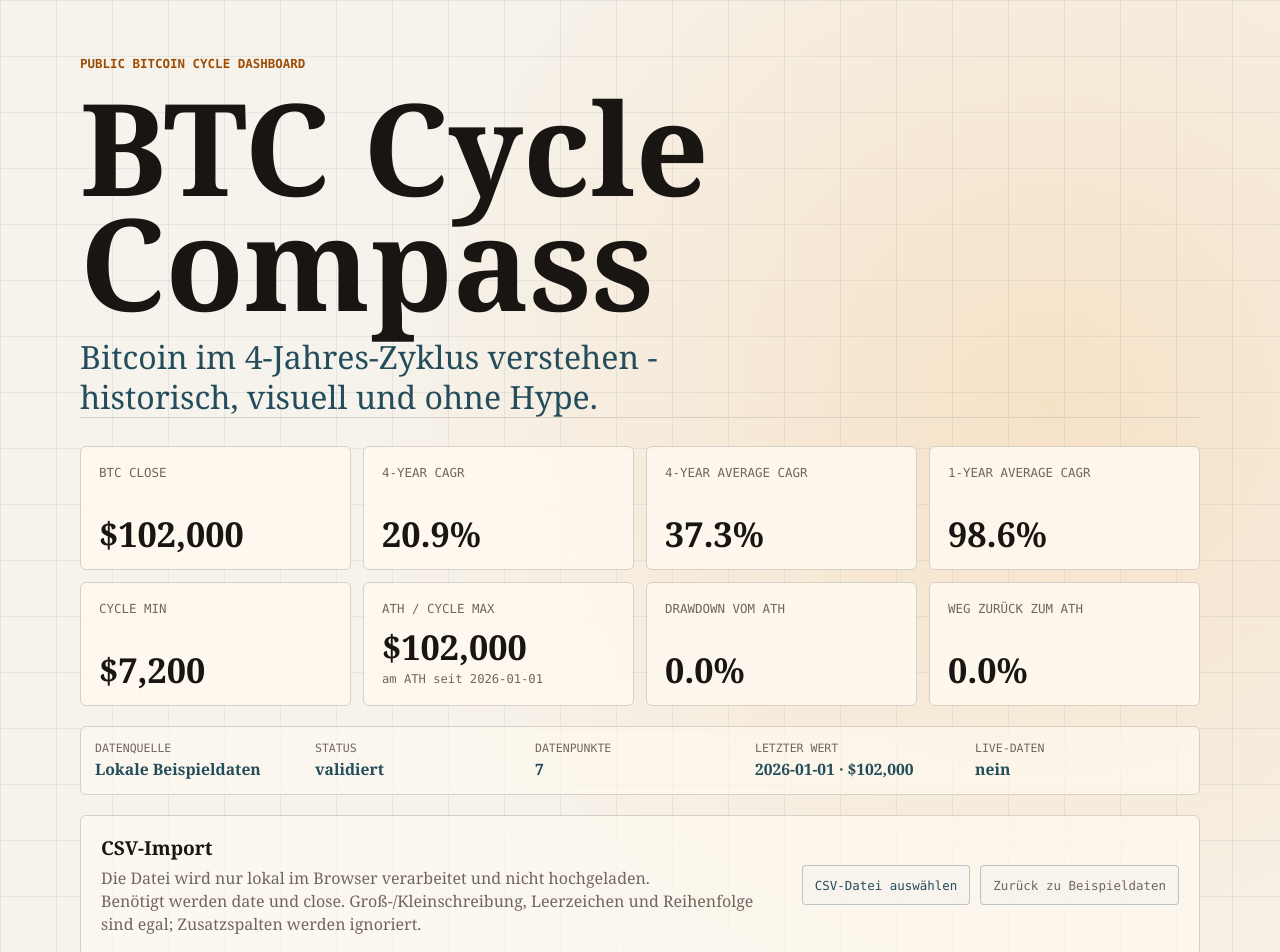
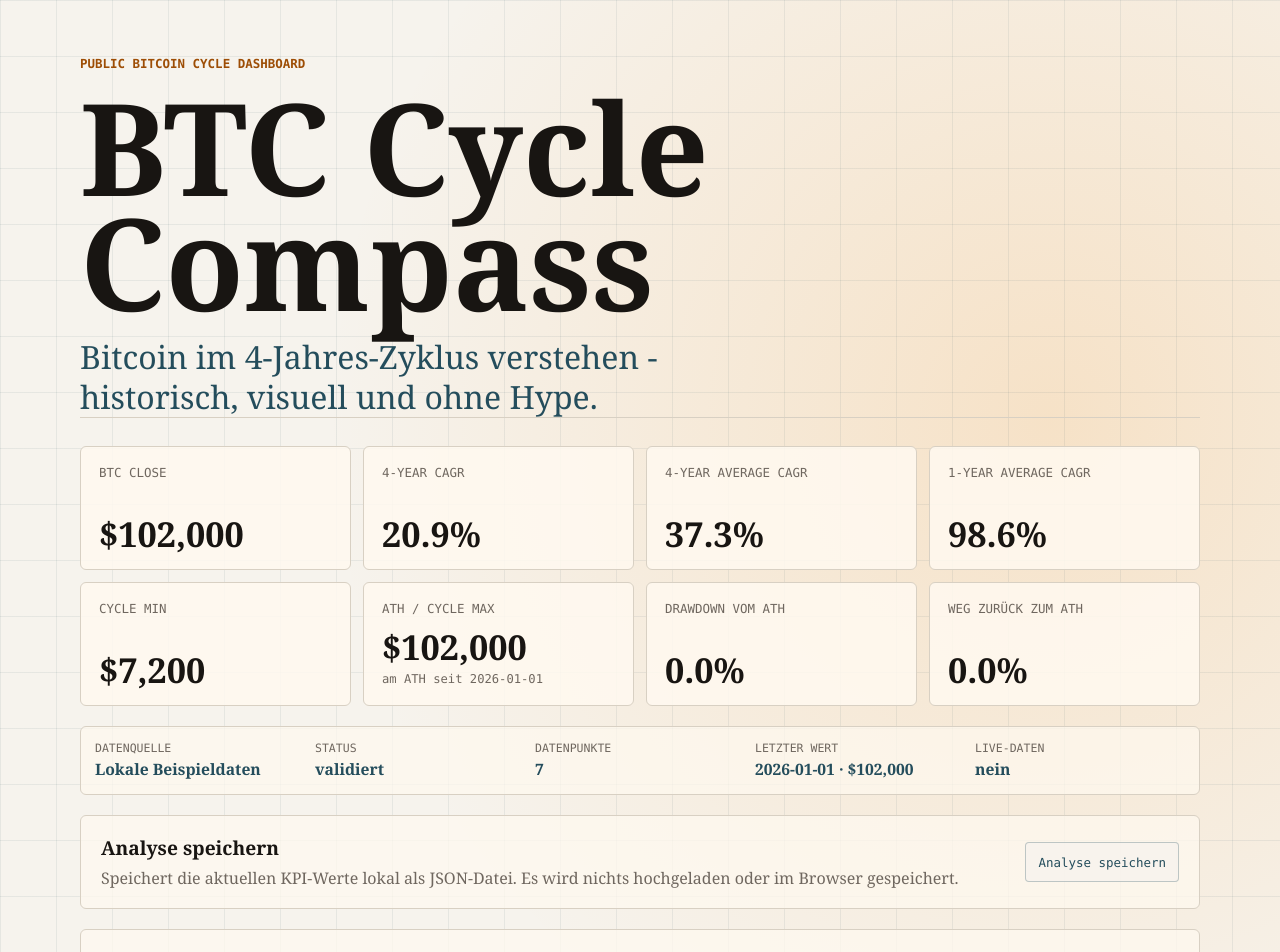
Before and after one commit to lausebengel2004/btc-cycle-compass, a React (Vite) app: page / in a window 1280 px wide. Shown: the top 952 px of the page. Built offline with nearby package versions, Linux system fonts and the light colour scheme.

Commit message:
hermes: add data source docs and snapshot export

```diff
--- a/src/App.jsx
+++ b/src/App.jsx
@@ -11,11 +11,60 @@ import { KpiGrid } from './components/KpiGrid.jsx'
 import { Methodology } from './components/Methodology.jsx'
 import { MethodologyNotes } from './components/MethodologyNotes.jsx'
 import { createKpis } from './data/kpis.js'
+import { halvingEvents } from './data/halvingEvents.js'
 import {
   createBtcDataSourceStatus,
   getBtcDataSourceStatus,
   getBtcHistoricalData,
 } from './services/btcDataService.js'
+
+function daysBetween(startDate, endDate) {
+  const millisecondsPerDay = 1000 * 60 * 60 * 24
+
+  return Math.round(
+    (new Date(`${endDate}T00:00:00`) - new Date(`${startDate}T00:00:00`)) /
+      millisecondsPerDay,
+  )
+}
+
+function createCyclePosition(data) {
+  const sortedData = [...data].sort((a, b) => a.date.localeCompare(b.date))
+  const latest = sortedData.at(-1)
+
+  if (!latest) {
+    return null
+  }
+
+  const lastHalving = [...halvingEvents]
+    .filter((event) => event.date <= latest.date)
+    .sort((a, b) => a.date.localeCompare(b.date))
+    .at(-1)
+
+  return {
+    latestDate: latest.date,
+    latestClose: latest.close,
+    lastHalving: lastHalving?.label ?? null,
+    lastHalvingDate: lastHalving?.date ?? null,
+    daysSinceLastHalving: lastHalving
+      ? daysBetween(lastHalving.date, latest.date)
+      : null,
+  }
+}
+
+function downloadJson(filename, data) {
+  const blob = new Blob([JSON.stringify(data, null, 2)], {
+    type: 'application/json',
+  })
+  const url = URL.createObjectURL(blob)
+  const link = document.createElement('a')
+
+  link.href = url
+  link.download = filename
+  document.body.appendChild(link)
+  link.click()
+  link.remove()
+  URL.revokeObjectURL(url)
+}
 
 export default function App() {
   const [activeBtcData, setActiveBtcData] = useState(() => getBtcHistoricalData())
@@ -24,6 +73,10 @@ export default function App() {
   )
   const [chartScale, setChartScale] = useState('linear')
   const kpis = useMemo(() => createKpis(activeBtcData), [activeBtcData])
+  const cyclePosition = useMemo(
+    () => createCyclePosition(activeBtcData),
+    [activeBtcData],
+  )
 
   function handleCsvDataLoaded(data) {
     setActiveBtcData(data)
@@ -43,11 +96,42 @@ export default function App() {
     setDataSourceStatus(getBtcDataSourceStatus())
   }
 
+  function handleSnapshotExport() {
+    const snapshotDate = new Date().toISOString()
+    const getKpi = (label) => kpis.find((item) => item.label === label) ?? null
+    const snapshot = {
+      app: 'BTC Cycle Compass',
+      exportedAt: snapshotDate,
+      dataSource: dataSourceStatus,
+      kpis: {
+        ath: getKpi('ATH / Cycle Max'),
+        drawdownFromAth: getKpi('Drawdown vom ATH'),
+        currentCyclePosition: cyclePosition,
+      },
+      note: 'Lokaler Snapshot. Keine Prognose, kein Trading-Signal.',
+    }
+    const datePart = snapshotDate.slice(0, 10)
+
+    downloadJson(`btc-cycle-compass-snapshot-${datePart}.json`, snapshot)
+  }
+
   return (
     <main className="app-shell">
       <Header />
       <KpiGrid items={kpis} />
       <DataSourceStatus status={dataSourceStatus} />
+      <section className="snapshot-export" aria-label="Analyse speichern">
+        <div>
+          <h2>Analyse speichern</h2>
+          <p>
+            Speichert die aktuellen KPI-Werte lokal als JSON-Datei. Es wird
+            nichts hochgeladen oder im Browser gespeichert.
+          </p>
+        </div>
+        <button type="button" onClick={handleSnapshotExport}>
+          Analyse speichern
+        </button>
+      </section>
       <CsvImportPanel
         onDataLoaded={handleCsvDataLoaded}
         onReset={handleResetToSample}
--- a/src/styles.css
+++ b/src/styles.css
@@ -158,6 +158,7 @@ h1 {
   line-height: 1.25;
 }
 
+.snapshot-export,
 .csv-import-panel {
   display: grid;
   grid-template-columns: minmax(0, 1fr) auto;
@@ -170,12 +171,14 @@ h1 {
   background: rgba(255, 250, 240, 0.72);
 }
 
+.snapshot-export h2,
 .csv-import-panel h2 {
   margin-bottom: 6px;
   color: var(--ink);
   font-size: 1.2rem;
 }
 
+.snapshot-export p,
 .csv-import-panel p {
   margin-bottom: 0;
   color: var(--muted);
@@ -189,6 +192,7 @@ h1 {
   gap: 10px;
 }
 
+.snapshot-export button,
 .csv-import-panel__file,
 .csv-import-panel button {
   min-height: 40px;
@@ -646,6 +650,7 @@ code {
     grid-template-columns: repeat(2, minmax(0, 1fr));
   }
 
+  .snapshot-export,
   .csv-import-panel {
     grid-template-columns: 1fr;
   }
```
Also changed, not shown: 1 other file (tests, documents, lock files or other folders).
